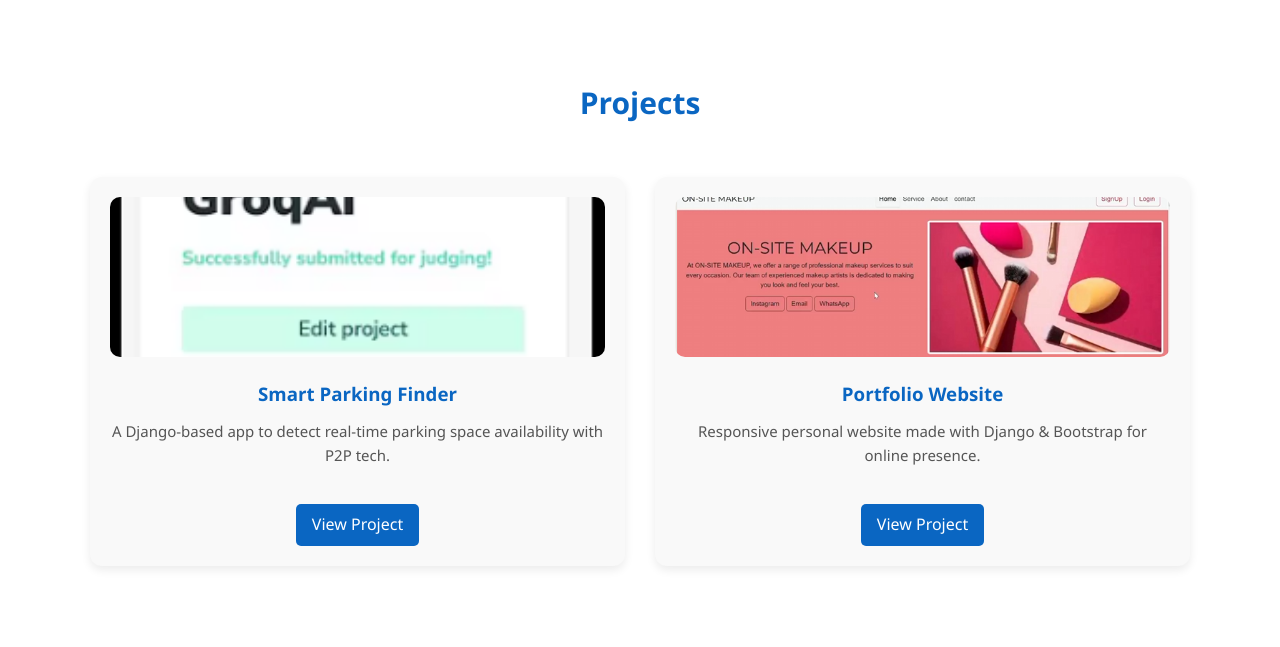
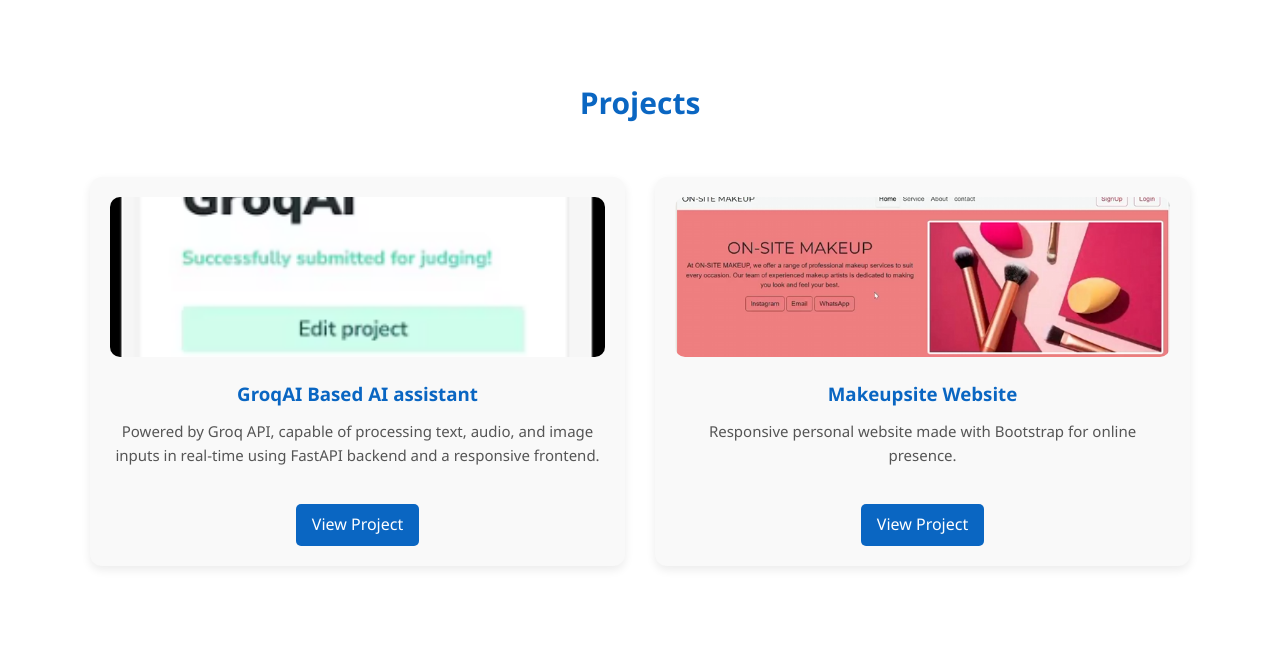
Before and after one commit to Shivanshusaini/Shivanshu_Saini_Portfolio, a Django app: page / in a window 1280 px wide. Shown: the part 1348-1995 px from the top of the page. Run offline with Django 5.2, Linux system fonts and the light colour scheme; some libraries are stand-ins or nearby versions.

Commit message:
Update portfoilo with new changes

```diff
--- a/mysite/myapp/templates/myapp/home.html
+++ b/mysite/myapp/templates/myapp/home.html
@@ -93,15 +93,15 @@
       <div class="projects-grid">
         <div class="project-card">
           <img src="{% static 'myapp/images/p1.png' %}" alt="Project 1">
-          <h3>Smart Parking Finder</h3>
-          <p>A Django-based app to detect real-time parking space availability with P2P tech.</p>
+          <h3>GroqAI Based AI assistant</h3>
+          <p>Powered by Groq API, capable of processing text, audio, and image inputs in real-time using FastAPI backend and a responsive frontend.</p>
           <a href="https://youtu.be/AYHdjStfK6s?si=u6ZJB26veBygANdJ" target="_blank" class="btn">View Project</a>
         </div>
 
         <div class="project-card">
           <img src="{% static 'myapp/images/p2.png' %}" alt="Project 2">
-          <h3>Portfolio Website</h3>
-          <p>Responsive personal website made with Django & Bootstrap for online presence.</p>
+          <h3>Makeupsite Website</h3>
+          <p>Responsive personal website made with  Bootstrap for online presence.</p>
           <a href="https://www.linkedin.com/posts/shivanshu-saini-10117a258_i-am-a-passionate-and-detail-oriented-website-activity-7275202033593278464-9NGD?utm_source=social_share_send&utm_medium=member_desktop_web&rcm=ACoAAD9ihxEBKC9PfUwmGXY0-WWPKJrSOaWcIH4" target="_blank" class="btn">View Project</a>
         </div>
       </div>
```
